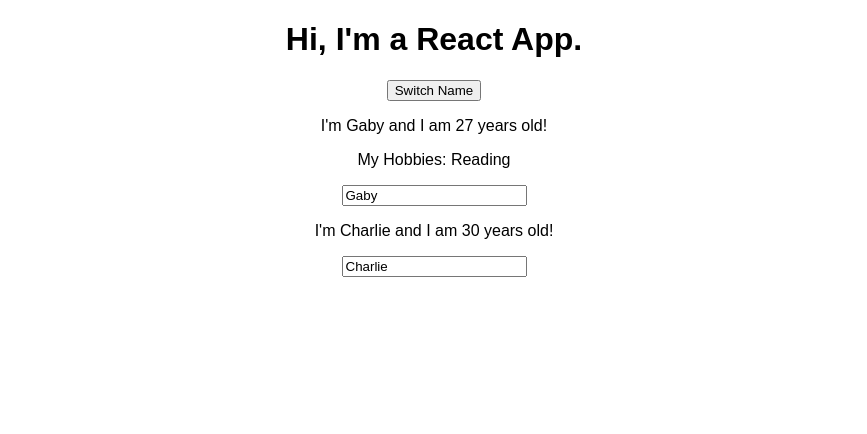
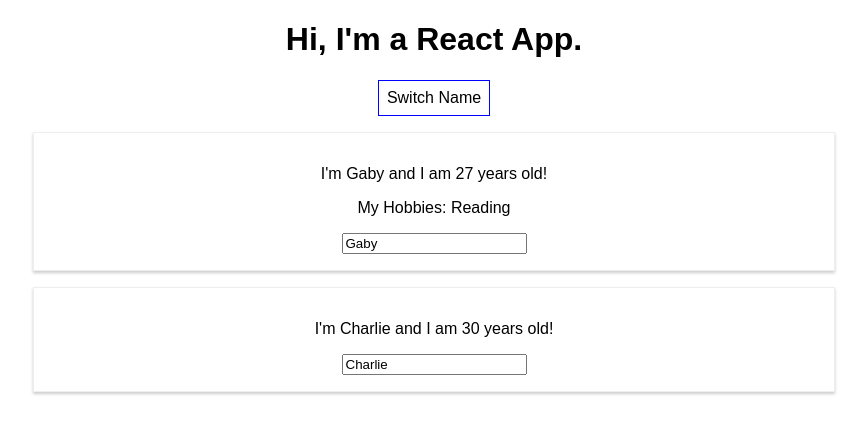
Before and after one commit to gabrielalewandowska/react-playground, a React (Create React App) app: page / in a window 1280 px wide. Shown: the top 434 px of the page, without its empty margins (206-1073 px from the left). Built offline with nearby package versions, Linux system fonts and the light colour scheme.

Commit message:
Add some styling using sheets and inline styles

```diff
--- a/src/App.js
+++ b/src/App.js
@@ -28,10 +28,20 @@
   }
 
   render() {
+    const style = {
+      backgroundColor: "white",
+      font: "inherit",
+      border: "1px solid blue",
+      padding: "8px",
+      cursor: "pointer"
+    };
+
     return (
       <div className="App">
         <h1>Hi, I'm a React App.</h1>
-        <button onClick={() => this.switchNameHandler("Polly")}>Switch Name</button>
+        <button
+        style={style}
+        onClick={() => this.switchNameHandler("Polly")}>Switch Name</button>
         <Person
           name={this.state.persons[0].name}
           age={this.state.persons[0].age}
--- /dev/null
+++ b/src/Person/Person.css
@@ -0,0 +1,8 @@
+.Person {
+    width: 60%;
+    margin: 16px auto;
+    border: 1px solid #eee;
+    box-shadow: 0 2px 3px #ccc;
+    padding: 16px;
+    text-align: center;
+}
--- a/src/Person/Person.js
+++ b/src/Person/Person.js
@@ -1,8 +1,9 @@
 import React from "react";
+import "./Person.css";
 
 const person = (props) => {
     return (
-    <div>
+    <div className="Person">
         <p onClick={props.click}>I'm {props.name} and I am {props.age} years old!</p>
         <p>{props.children}</p>
         <input type="text" onChange={props.changed} value={props.name}/>
```
